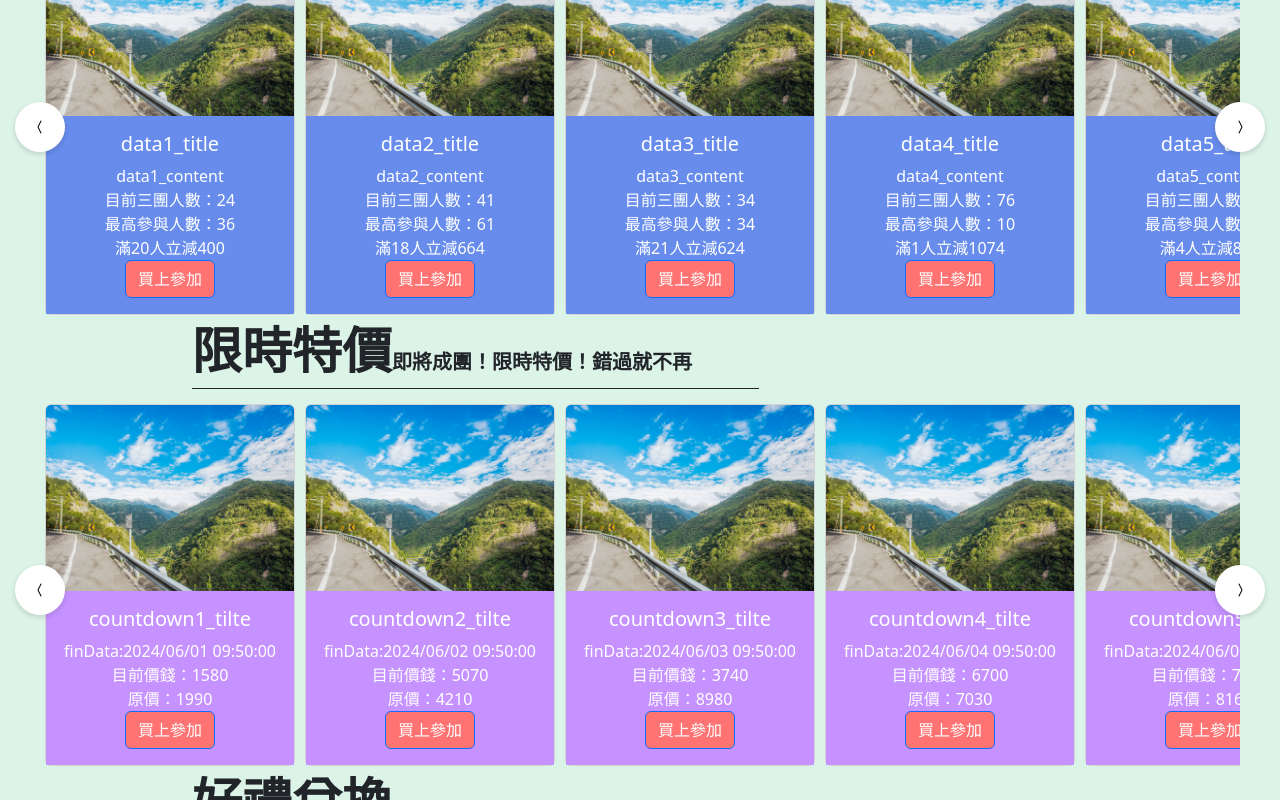
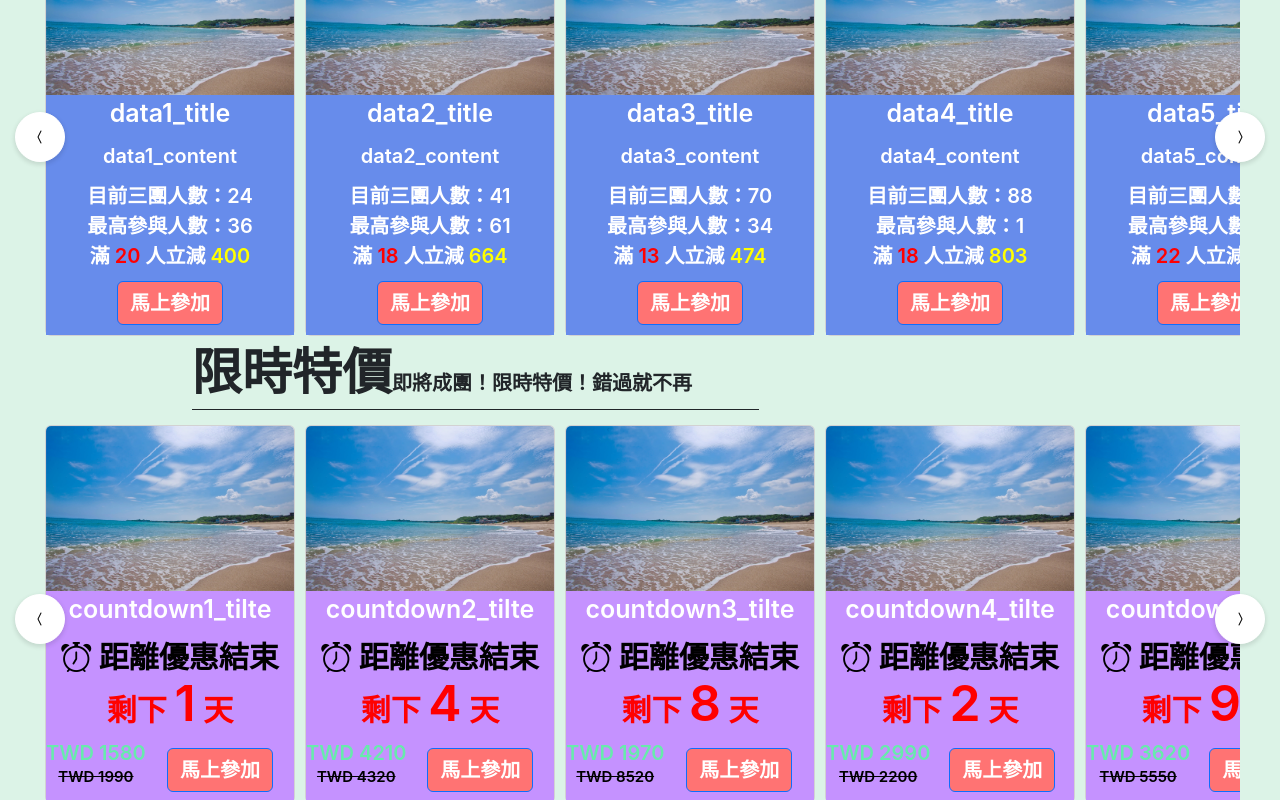
Before and after one commit to gecko0312/vue-demo, a Vue app: page / in a window 1280 px wide. Shown: the part 640-1440 px from the top of the page. Built offline with nearby package versions, Linux system fonts and the light colour scheme.

Commit message:
1. 首頁UI完成 2. 建立提案UI完成 3. 全部旅程規劃UI完成(換頁功能尚未完成

```diff
--- a/index.html
+++ b/index.html
@@ -1,5 +1,5 @@
 <!DOCTYPE html>
-<html lang="en">
+<html lang="en" style="height: 100%">
   <head>
     <meta charset="UTF-8" />
     <link rel="icon" href="./src/components/icons/路能旅遊.ico" />
--- a/package.json
+++ b/package.json
@@ -13,6 +13,7 @@
     "@google/generative-ai": "^0.6.0",
     "bootstrap": "^5.3.3",
     "bootstrap-icons": "^1.11.3",
+    "element-plus": "^2.7.2",
     "pinia": "^2.1.7",
     "vue": "^3.4.21",
     "vue-router": "^4.3.0"
@@ -22,6 +23,8 @@
     "eslint": "^8.49.0",
     "eslint-plugin-vue": "^9.17.0",
     "sass": "^1.72.0",
+    "unplugin-auto-import": "^0.17.5",
+    "unplugin-vue-components": "^0.27.0",
     "vite": "^5.1.6"
   }
 }
--- a/src/App.vue
+++ b/src/App.vue
@@ -1,9 +1,7 @@
 <script setup></script>
 
 <template>
-  <div>
-    <router-view />
-  </div>
+  <router-view />
 </template>
 
 <style></style>
--- /dev/null
+++ b/src/views/allTravel.vue
@@ -0,0 +1,152 @@
+<script setup>
+import { ref } from "vue";
+import headerMenu from "./headerMenu.vue";
+const searchResultText = ref("");
+const date = ref("");
+
+const test_data = ref([]);
+
+for (let i = 1; i < 11; i++) {
+  test_data.value.push({
+    id: i,
+    title: "title" + i,
+    current: i,
+  });
+}
+
+const clickBtn = () => {
+  i++;
+  console.log(i);
+};
+const data_length = ref(test_data.value.length);
+console.log(data_length.value);
+
+const current_page = ref(1);
+const handleCurrentChange = (val) => {
+  console.log("current page:" + val);
+  current_page.value = val;
+};
+</script>
+
+<template>
+  <headerMenu />
+  <div class="body">
+    <form action="">
+      <div class="topBox">
+        <div class="searchBox">
+          <label>旅遊關鍵字搜尋：</label>
+          <input type="text" placeholder="請出入地點、景點" />
+          <button class="searchBtn">
+            <i class="bi bi-search"></i>
+          </button>
+        </div>
+        <div class="calendarBox">
+          <label>出遊區間搜尋：</label>
+          <span class="dateBox">
+            <el-date-picker
+              v-model="date"
+              type="daterange"
+              range-separator="~"
+              start-placeholder="Start date"
+              end-placeholder="End date"
+              :size="size"
+            />
+          </span>
+          <input type="checkbox" /><label>僅顯示成團</label>
+        </div>
+      </div>
+    </form>
+    <div class="searchResultBox">
+      <span class="searchResultText">{{ searchResultText }}</span>
+    </div>
+    <div class="cardBox">
+      <div v-for="iteam in test_data" class="card">
+        <img src="@/components/image/花蓮.jpg" class="card-img-top" alt="..." />
+        <div class="card-body">
+          <h5 class="card-title">{{ iteam.title }}</h5>
+          <p class="card-text">
+            Some quick example text to build on the card title and make up the
+            bulk of the card's content.
+          </p>
+          <a href="#" class="btn btn-primary">Go somewhere</a>
+        </div>
+      </div>
+      <div class="paginationBox">
+        <el-pagination
+          v-model:currentPage="current_page"
+          :page-size="1"
+          background
+          layout="prev, pager, next"
+          :total="data_length"
+          @size-change="handleSizeChange"
+          @current-change="handleCurrentChange"
+        />
+      </div>
+    </div>
+  </div>
+</template>
+
+<style scoped>
+.body {
+  border: 1px solid;
+}
+.topBox {
+  max-width: 800px;
+  margin: 120px auto 5px;
+  padding: 20px 30px;
+  background-color: white;
+  border-radius: 8px;
+  box-shadow: 0 2px 4px rgba(0, 0, 0, 0.1);
+  /* border: 1px solid red; */
+}
+.searchBox,
+.calendarBox {
+  /* border: 1px solid; */
+  max-width: 600px;
+  margin: 10px auto;
+}
+label {
+  font-weight: bold;
+}
+input[type="text"] {
+  margin: 0px 5px;
+  width: 70%;
+}
+.dateBox {
+  margin: 0px 20px;
+}
+.searchBtn {
+  background: none;
+  margin: 0 5px;
+  border: none;
+  border-radius: 50%;
+}
+.searchResultBox {
+  max-width: 800px;
+  margin: 0px auto 10px;
+  /* border: 1px solid; */
+}
+.searchResultText {
+  margin-left: 20px;
+}
+.cardBox {
+  display: flex;
+  flex-wrap: wrap;
+  /* border: 1px solid; */
+  max-width: 1600px;
+  height: 1000px;
+  margin: 10px auto 0px;
+}
+.card {
+  margin: 10px auto 0px;
+  width: 280px;
+  height: 450px;
+}
+.paginationBox {
+  display: flex;
+  justify-content: center;
+  align-items: center;
+  margin: 0px auto;
+  /* border: 1px solid; */
+}
+</style>
--- a/src/views/cardList.vue
+++ b/src/views/cardList.vue
@@ -42,42 +42,6 @@ function backCard() {
   cardList.value.style.scrollBehavior = "smooth";
   cardList.value.scrollLeft -= 900;
 }
-
-// 倒數計時器
-let timerId = setInterval(dateCountdown, 1000);
-let time = ref("");
-function dateCountdown() {
-  const newDate = new Date();
-  const finalDate = new Date("2024/05/01 09:50:00");
-  const differenceSec = Math.round((finalDate - newDate) / 1000);
-  time.value = timeRenderer(differenceSec);
-
-  if (differenceSec <= 0) {
-    clearInterval(timerId);
-  }
-  // console.log(newDate);
-  // console.log(finalDate);
-  // console.log("秒差：" + differenceSec);
-  // console.log(time);
-}
-
-// 換算時間函式
-function timeRenderer(seconds) {
-  let sec = seconds % 60;
-  sec = sec < 10 ? "0" + sec : "" + sec;
-  let hour = Math.floor(seconds / 60 / 60);
-  hour = hour < 10 ? "0" + hour : "" + hour;
-  let min = 0;
-  if (hour > 0) {
-    min = Math.floor(seconds / 60 - hour * 60);
-    min = min < 10 ? "0" + min : "" + min;
-  } else {
-    min = Math.floor(seconds / 60);
-    min = min < 10 ? "0" + min : "" + min;
-  }
-  const time = hour + ":" + min + ":" + sec;
-  return time;
-}
 </script>
 
 <template>
@@ -93,40 +57,61 @@ function timeRenderer(seconds) {
         <div v-for="iteam in props.data" class="cardBox" :key="iteam.id">
           <div class="card text-center" style="width: 250px">
             <img
-              src="../components/image/花蓮.jpg"
+              src="@/components/image/白沙灣.jpg"
               class="card-img-top"
               alt="..."
             />
             <div class="card-body" :style="cardBody">
-              <h5 class="card-title">{{ iteam.title }}</h5>
+              <div class="card-title">{{ iteam.title }}</div>
               <!-- travel_Type_card -->
               <div v-if="travelType">
                 <div class="card-text">
-                  <div>{{ iteam.content }}</div>
-                  <div>目前三團人數：{{ iteam.current }}</div>
-                  <div>最高參與人數：{{ iteam.max }}</div>
-                  <div>
-                    滿{{ iteam.discountNumber }}人立減{{ iteam.discountMoney }}
+                  <div class="travelContent">{{ iteam.content }}</div>
+                  <div class="travelDataText">
+                    目前三團人數：{{ iteam.current }}
                   </div>
-                  <!-- <br />
-                {{ time }} -->
+                  <div class="travelDataText">
+                    最高參與人數：{{ iteam.max }}
+                  </div>
+                  <div class="travelDataText">
+                    滿
+                    <span style="color: red">{{ iteam.discountNumber }}</span>
+                    人立減
+                    <span style="color: yellow">{{ iteam.discountMoney }}</span>
+                  </div>
                 </div>
-                <a href="#" class="btn btn-primary">買上參加</a>
+                <a href="#" class="btn btn-primary travelBtn">馬上參加</a>
               </div>
               <!-- countdown_Type_card -->
               <div v-if="countdownType">
                 <div class="card-text">
-                  <div>finData:{{ iteam.finDate }}</div>
-                  <div>目前價錢：{{ iteam.nowPrice }}</div>
-                  <div>原價：{{ iteam.originalPrice }}</div>
+                  <div class="countdownContent">
+                    <i class="bi bi-alarm"></i>
+                    距離優惠結束
+                  </div>
+                  <div class="countdownContent">
+                    剩下
+                    <span class="finDate"> {{ iteam.finDate }} </span>
+                    天
+                  </div>
                 </div>
-                <a href="#" class="btn btn-primary">買上參加</a>
+                <div class="countdown_downBox">
+                  <div class="moenyBox">
+                    <div>
+                      <span class="nowPrice"> TWD {{ iteam.nowPrice }} </span>
+                    </div>
+                    <div class="orgPrice">TWD {{ iteam.originalPrice }}</div>
+                  </div>
+                  <a href="#" class="btn btn-primary countdownBtn">馬上參加</a>
+                </div>
               </div>
               <!-- point_Type_card -->
               <div v-if="pointType">
                 <div class="card-text">
-                  <div>content：{{ iteam.content }}</div>
-                  <a href="#" class="btn btn-primary">買上參加</a>
+                  <div class="pointContent">
+                    {{ iteam.content }}
+                  </div>
+                  <a href="#" class="btn btn-primary pointBtn">馬上參加</a>
                 </div>
               </div>
             </div>
@@ -160,6 +145,76 @@ function timeRenderer(seconds) {
 }
 .cardBox {
   margin: 0px 5px;
+}
+.card-body {
+  padding: 0px;
+}
+.card-title {
+  /* border: 1px solid; */
+  font-family: "Inter";
+  font-weight: 600;
+  font-size: 25px;
+  margin-top: 0px;
+}
+.travelContent,
+.pointContent {
+  margin: 0px auto 10px;
+  font-family: "Inter";
+  font-weight: 600;
+  font-size: 20px;
+  text-align: center;
+  /* border: 1px solid; */
+  max-width: calc(50% + 50px);
+}
+.travelDataText {
+  font-family: "Inter";
+  font-weight: 600;
+  font-size: 20px;
+  text-align: center;
+}
+.travelBtn,
+.countdownBtn,
+.pointBtn {
+  margin: 10px auto;
+  font-family: "Inter";
+  font-weight: 600;
+  font-size: 20px;
+  text-align: center;
+}
+.countdownContent:first-child {
+  color: #000000;
+}
+.countdownContent {
+  margin: 10px auto;
+  font-family: "Inter";
+  font-weight: 600;
+  font-size: 30px;
+  line-height: 36px;
+  text-align: center;
+  color: red;
+}
+.finDate {
+  font-size: 50px;
+}
+.countdown_downBox {
+  display: flex;
+}
+.nowPrice {
+  font-family: "Inter";
+  font-weight: 600;
+  font-size: 20px;
+  line-height: 30px;
+  text-align: center;
+  color: #67ebac;
+}
+.orgPrice {
+  font-family: "Inter";
+  font-weight: 600;
+  font-size: 15px;
+  line-height: 18px;
+  text-align: center;
+  text-decoration-line: line-through;
+  color: #000000;
 }
 .controlCardListBtn:first-of-type {
   left: -25px;
--- a/src/views/gemini/Gemini.vue
+++ b/src/views/gemini/Gemini.vue
@@ -1,57 +1,133 @@
 <script setup>
+import greenTravel_img from "@/components/icons/綠能旅遊icon.png";
 import { ref } from "vue";
 import { useGetGenerativeModelGP } from "./useGetGenerativeModelGP.js";
 import AIAnswer from "./Answer.vue";
+import headerMenu from "../headerMenu.vue";
 
+const showMsg = ref([
+  {
+    id: 0,
+    text: "您好",
+    src: greenTravel_img,
+  },
+]);
 const question = ref("");
 const answer = ref("");
 const isLoading = ref(false);
+const answerBox = ref(null);
+const i = ref(1);
 
 const fetchAnswer = async () => {
   answer.value = "";
   isLoading.value = true;
+  showMsg.value.push({
+    id: i.value++,
+    text: question.value,
+    src: "https://cube.elemecdn.com/9/c2/f0ee8a3c7c9638a54940382568c9dpng.png",
+  });
 
   try {
     answer.value = await useGetGenerativeModelGP(question.value);
+    showMsg.value.push({
+      id: i.value++,
+      text: answer.value,
+      src: greenTravel_img,
+    });
   } catch (error) {
     console.log({ error });
   } finally {
     isLoading.value = false;
     question.value = "";
   }
+  await nextTick();
+  answerBox.value.scrollTop = answerBox.value.scrollHeight;
 };
 </script>
 
 <template>
-  <div>
-    <h1 class="mb-5">Hello i'm Gemini AI, ask me anything</h1>
+  <headerMenu />
 
+  <div class="body">
     <form class="mb-5" @submit.prevent="fetchAnswer">
-      <div>
-        <textarea
-          name="question"
-          id="question"
-          cols="30"
-          rows="10"
-          v-model="question"
-        ></textarea>
+      <div class="answerBox" ref="answerBox">
+        <div v-for="iteam in showMsg" class="msgBox" :key="iteam.id">
+          <el-avatar :size="30" :src="iteam.src" />
+          <div class="msgTextBody">
+            <div class="msgText">
+              {{ iteam.text }}
+            </div>
+          </div>
+        </div>
+        <!-- <AIAnswer :answer="answer" /> -->
       </div>
-      <button type="submit" :disabled="!question">
-        {{ `${isLoading ? "asking gemini..." : "Ask"}` }}
-      </button>
+      <div class="questionBox">
+        <el-input v-model="question" placeholder="在這裡輸入提示" />
+        <button type="submit" :disabled="!question">
+          <i class="bi bi-cursor-fill"></i>
+        </button>
+      </div>
     </form>
-
-    <div class="mb-10">
-      <AIAnswer :answer="answer" />
-    </div>
   </div>
 </template>
 
 <style lang="scss" scoped>
-.mb-5 {
-  margin-bottom: 5rem;
+.body {
+  margin: 100px auto 0px;
+  padding-top: 20px;
+  width: 1700px;
+  height: 800px;
+  border-radius: 5px;
+  // background-color: null;
+  // border: 1px solid;
 }
-.mb-10 {
-  margin-bottom: 10rem;
+.answerBox {
+  width: 1500px;
+  height: calc(800px - 85px);
+  max-height: calc(800px - 85px);
+  margin: 0px auto;
+  overflow-y: overlay;
+  background-color: white;
+  // border: 1px solid;
+}
+.msgBox {
+  display: flex;
+  padding: 10px;
+  // border: 1px solid;
+}
+.msgTextBody {
+  max-width: 750px;
+  background: #d9d9d9;
+  border-radius: 20px;
+  // border: 1px solid;
+}
+.el-avatar {
+  margin-top: 5px;
+  margin-right: 10px;
+}
+.msgText {
+  padding: 5px 15px 0px;
+  margin-bottom: 8px;
+  font-weight: bold;
+}
+.questionBox {
+  margin-top: 15px;
+  position: relative;
+  display: flex;
+  justify-content: center;
+  // border: 1px solid;
+}
+.el-input {
+  border: 1px solid #796c6cf9;
+  width: calc(100% - 200px);
+  height: 45px;
+  border-radius: 5px;
+}
+button {
+  position: absolute;
+  top: 10px;
+  right: 110px;
+  border: none;
+  background: none;
 }
 </style>
--- a/src/views/headerMenu.vue
+++ b/src/views/headerMenu.vue
@@ -28,7 +28,7 @@
             <RouterLink class="nav-link active" aria-current="page" to="/gemini"
               ><span class="menu_text">建立提案</span></RouterLink
             >
-            <RouterLink class="nav-link" to="#"
+            <RouterLink class="nav-link" to="/allTravel"
               ><span class="menu_text">全部旅程規劃</span></RouterLink
             >
             <RouterLink class="nav-link" to="/aboutOur"
@@ -62,6 +62,7 @@ header {
   height: 70px;
   left: 0px;
   top: 0px;
+  /* min-width: 1000px; */
 }
 .navbar {
   background-color: #67ebac;
--- a/src/views/home.vue
+++ b/src/views/home.vue
@@ -15,15 +15,17 @@ const travelData = ref([
     content: "data1_content", //內容
     discountNumber: 20, //滿 20人
     discountMoney: 400, //減400元
+    img: "@/components/image/白沙灣.jpg",
   },
 ]);
 const countdownData = ref([
   {
     id: "countdown_1",
     title: "countdown1_tilte",
-    finDate: "2024/06/01 09:50:00",
+    finDate: "1",
     nowPrice: 1580,
     originalPrice: 1990,
+    img: "@/components/image/白沙灣.jpg",
   },
 ]);
 const date = ref("");
@@ -32,6 +34,7 @@ const pointData = ref([
     id: "pointData_1",
     title: "point1_tilte",
     content: "pointData1_content",
+    img: "@/components/image/白沙灣.jpg",
   },
 ]);
 
@@ -44,21 +47,24 @@ for (let i = 2; i < 11; i++) {
     content: "data" + i + "_content",
     discountNumber: Math.floor(Math.random() * 30 + 1),
     discountMoney: Math.floor(Math.random() * 1000 + 200),
+    img: "@/components/image/白沙灣.jpg",
   });
 
   date.value = i < 10 ? "0" + i : "" + i;
   countdownData.value.push({
     id: "countdown_" + i,
     title: "countdown" + i + "_tilte",
-    finDate: "2024/06/" + date.value + " 09:50:00",
+    finDate: Math.floor(Math.random() * 9 + 1),
     nowPrice: Math.floor(Math.random() * 1000 + 100) * 10,
     originalPrice: Math.floor(Math.random() * 1000 + 100) * 10,
+    img: "@/components/image/白沙灣.jpg",
   });
 
   pointData.value.push({
     id: "pointData_" + i,
     title: "point" + i + "_tilte",
     content: "pointData" + i + "_content",
+    img: "@/components/image/白沙灣.jpg",
   });
 }
 </script>
```
Also changed, not shown: src/router/index.js (+10 -3 lines), src/views/login/register.vue (+3 -7 lines), vite.config.js (+16 -8 lines), src/views/login/register_sec.vue (renamed from src/views/login/register2.vue), 1 other file (tests, documents, lock files or other folders).
